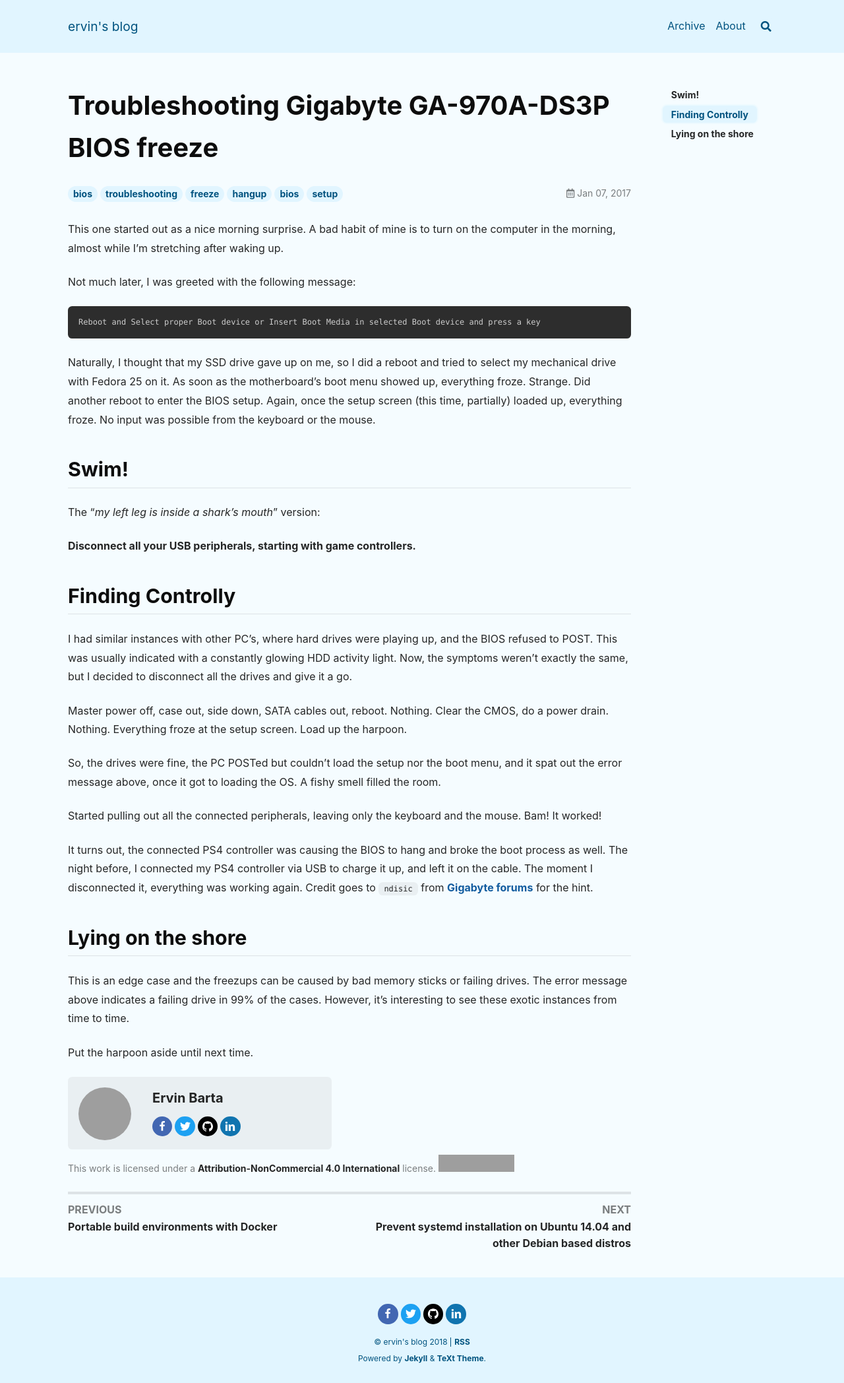
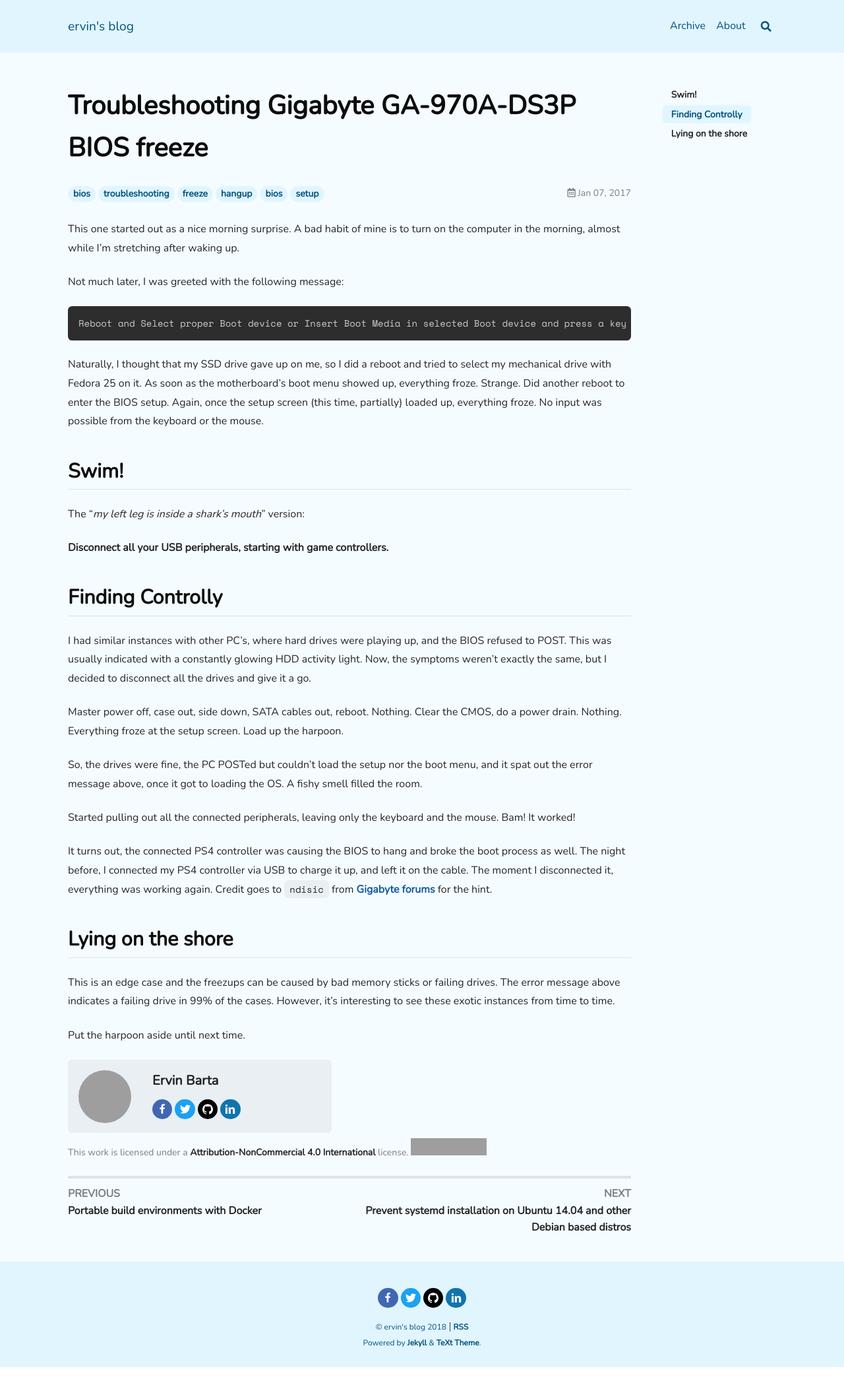
Before and after one commit to ervinb/ervinb.github.io, a Jekyll site: the page built from _posts/2017-01-07-970-ds3p-bios-hangs-on-setup.md, in a window 1280 px wide. Shown: the whole page at 66% size. Built offline with Jekyll 4.4.1, drawn with Linux system fonts in a browser that asks for light colours; nearby versions of some CDN libraries; comment, search, counter and statistics services are not loaded; after the commit the page ends 2072 px from its top, so only the background shows below that; grey boxes are pictures that could not be loaded.

Commit message:
Update fonts

```diff
--- a/_layouts/base.html
+++ b/_layouts/base.html
@@ -4,6 +4,11 @@ layout: none
 <!DOCTYPE html>
 {%- include snippets/get-lang.html -%}
 <html lang="{{ __return }}">
+  <style>
+    @import url('https://fonts.googleapis.com/css?family=Nunito');
+    @import url('https://fonts.googleapis.com/css?family=Space+Mono');
+  </style>
+
   <head>
     {%- include analytics.html -%}
     {%- include head.html -%}
--- a/_sass/common/_reset.scss
+++ b/_sass/common/_reset.scss
@@ -135,7 +135,7 @@ pre, code {
 }
 
 code {
-  font-size: map-get($base, font-size-xs);
+  font-size: map-get($base, font-size-sm);
   line-height: map-get($base, line-height-sm);
 }
 
--- a/_sass/common/_variables.scss
+++ b/_sass/common/_variables.scss
@@ -1,6 +1,6 @@
 $base: (
-  font-family:            (-apple-system, BlinkMacSystemFont, "Segoe UI", Helvetica, Arial, sans-serif),
-  font-family-code:       (Menlo, Monaco, Consolas, Andale Mono, lucida console, Courier New, monospace),
+  font-family:            (Nunito),
+  font-family-code:       ("Space Mono"),
 
   font-size-root:         16px,
 
```
